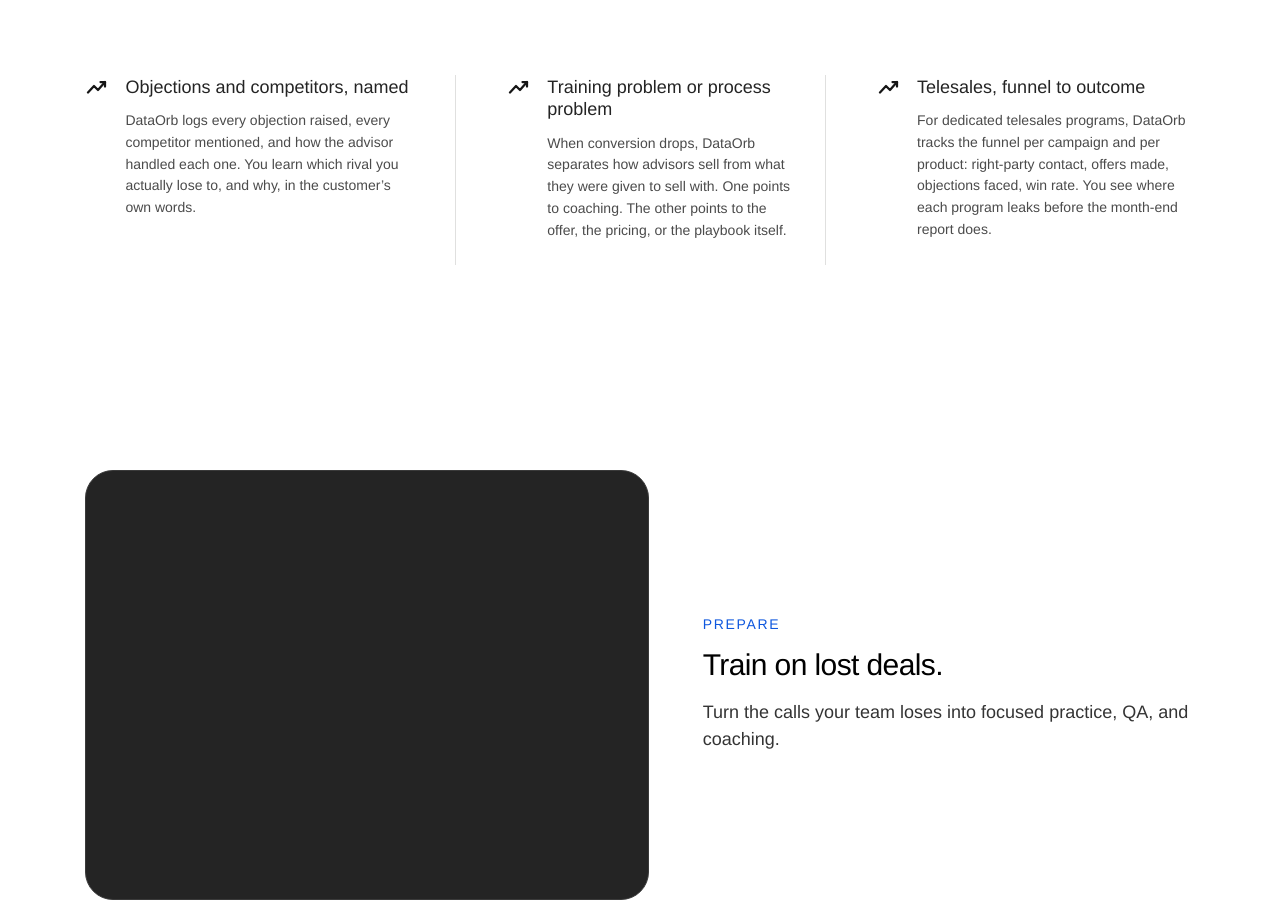
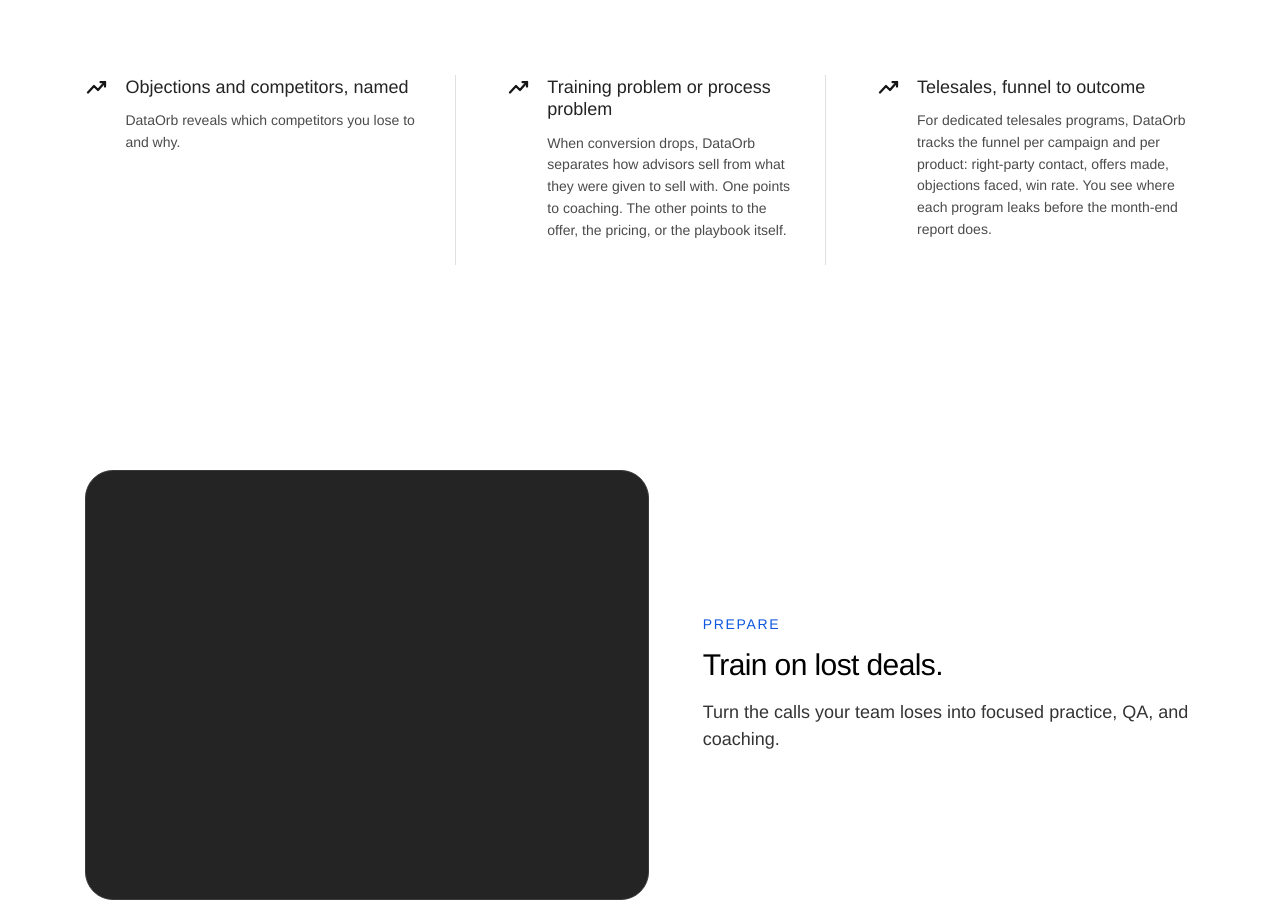
Before and after one commit to Umesh0014/DO-website, a Next.js app: page /revenue-intelligence in a window 1280 px wide. Shown: the part 2236-3143 px from the top of the page. Built offline with nearby package versions, Linux system fonts and the light colour scheme; a web font is replaced by a local one.

Commit message:
Refine competitor insight copy

```diff
--- a/app/components/IntelligenceLandingPage.tsx
+++ b/app/components/IntelligenceLandingPage.tsx
@@ -96,7 +96,7 @@ const revenueSections: IntelligenceSection[] = [
     features: [
       {
         title: "Objections and competitors, named",
-        body: "DataOrb logs every objection raised, every competitor mentioned, and how the advisor handled each one. You learn which rival you actually lose to, and why, in the customer’s own words.",
+        body: "DataOrb reveals which competitors you lose to and why.",
       },
       {
         title: "Training problem or process problem",
```
